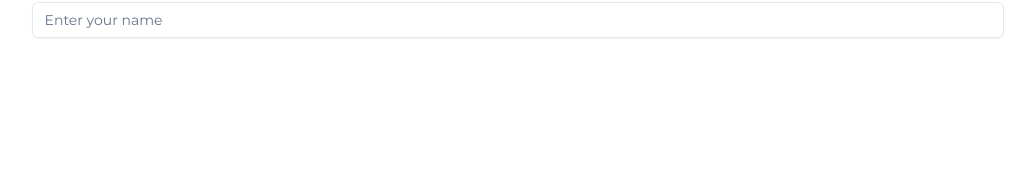
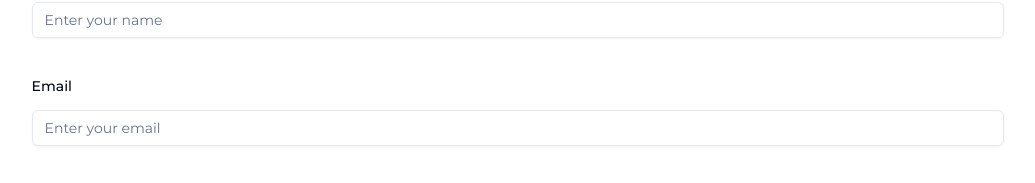
Before and after one commit to narandza/portfolio, a Next.js app: page / in a window 1280 px wide. Shown: the part 3496-3679 px from the top of the page, without its empty margins (122-1157 px from the left). Before the commit the page ends 3574 px from the top, so only its background shows below. Built offline with nearby package versions, Linux system fonts and the light colour scheme.

Commit message:
add email form field

```diff
--- a/src/app/(main)/contact.tsx
+++ b/src/app/(main)/contact.tsx
@@ -50,6 +50,19 @@ export const Contact = () => {
               </FormItem>
             )}
           />
+          <FormField
+            control={form.control}
+            name="email"
+            render={({ field }) => (
+              <FormItem>
+                <FormLabel>Email</FormLabel>
+                <FormControl>
+                  <Input placeholder="Enter your email" {...field} />
+                </FormControl>
+                <FormMessage />
+              </FormItem>
+            )}
+          />
         </form>
       </Form>
     </div>
```
